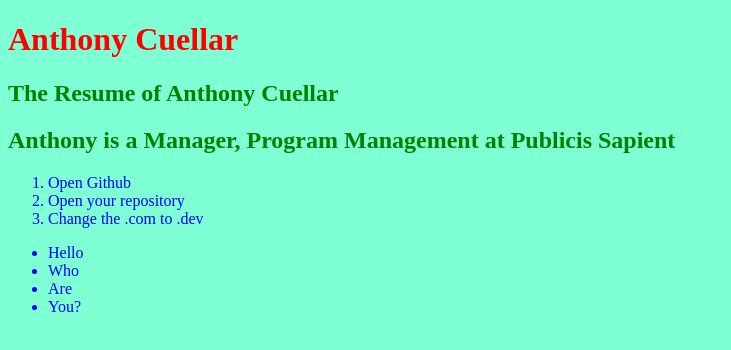
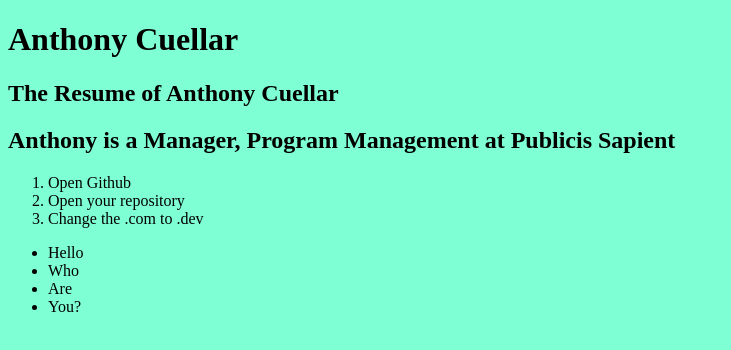
Before and after one commit to anthonyobvi/anthonyobvi, a plain HTML site: page index.html in a window 1280 px wide. Shown: the whole page, without its empty margins (0-731 px from the left). Drawn offline with Linux system fonts and the light colour scheme.

Commit message:
update styles

```diff
--- a/styles.css
+++ b/styles.css
@@ -1,16 +1,3 @@
-#title {
-    color: red;
-
-}
-
-.blue {
-    color: blue
-}
-
-h2 {
-    color: green
-}
-
 body{
     background-color: aquamarine;
     color: black
```
